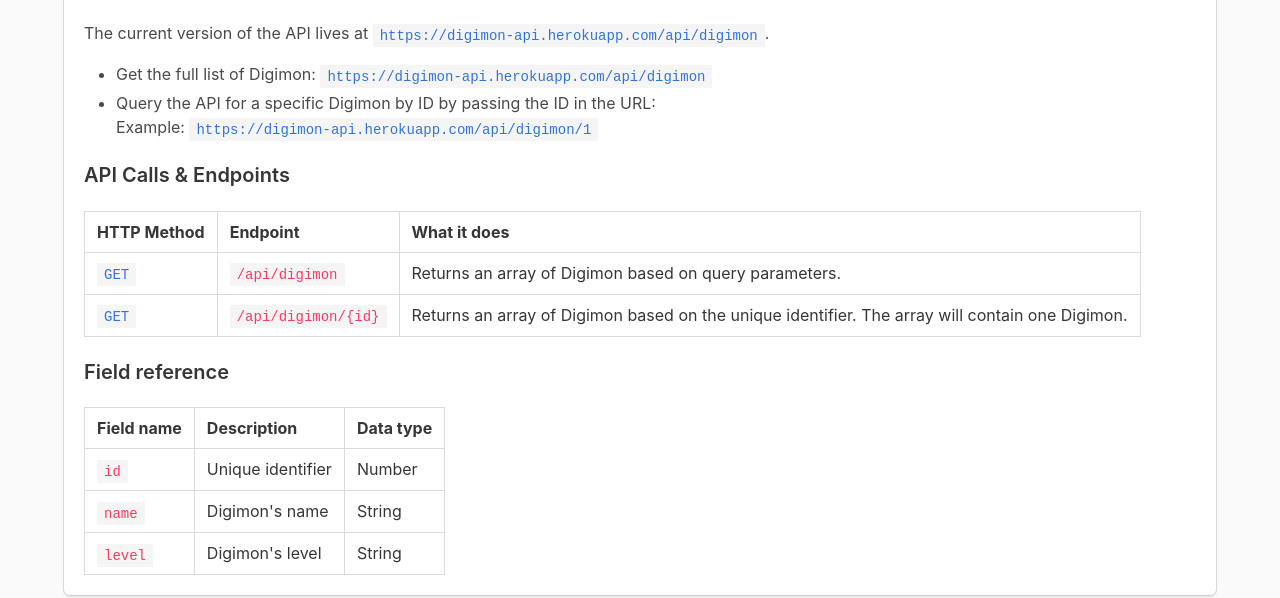
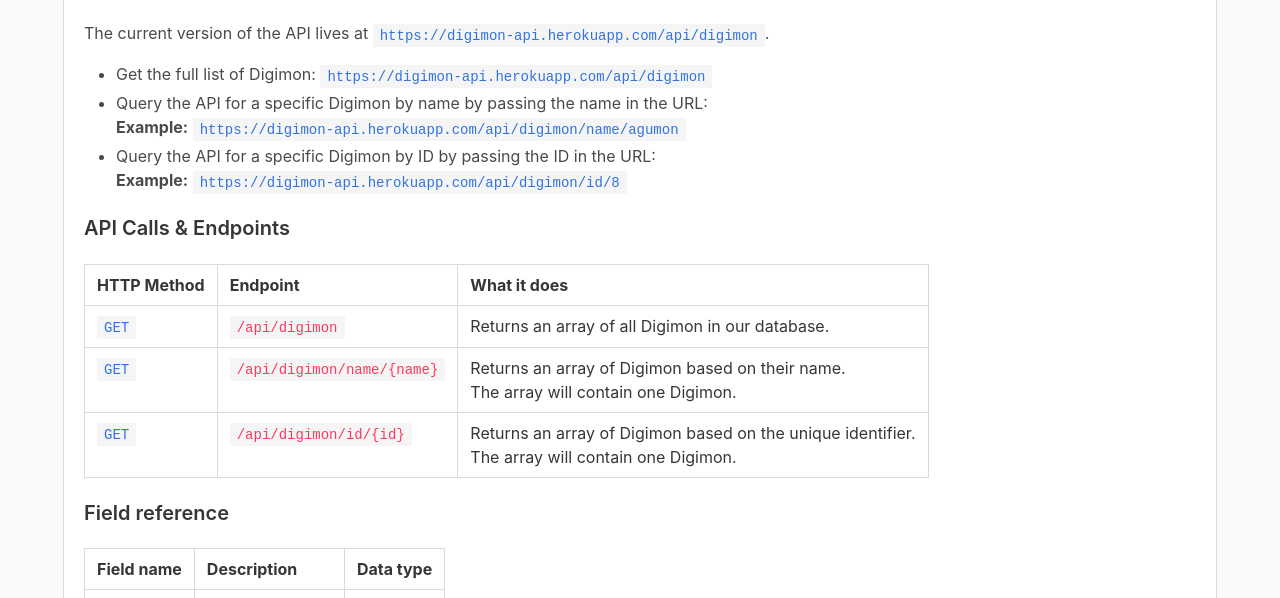
Before and after one commit to heyshadowsmith/digimon-api, a website: page public/index.html in a window 1280 px wide. Shown: the part 136-734 px from the top of the page. Drawn offline with nearby package versions, Linux system fonts and the light colour scheme.

Commit message:
Update docs with name search

```diff
--- a/public/index.html
+++ b/public/index.html
@@ -16,7 +16,8 @@
                 <div class="content">
                     <ul>
                         <li>Get the full list of Digimon: <code><a href="/api/digimon">https://digimon-api.herokuapp.com/api/digimon</a></code></li>
-                        <li>Query the API for a specific Digimon by ID by passing the ID in the URL: <br>Example: <code><a href="/api/digimon/1">https://digimon-api.herokuapp.com/api/digimon/1</a></code></li>
+                        <li>Query the API for a specific Digimon by name by passing the name in the URL: <br><b>Example:</b> <code><a href="/api/digimon/name/agumon">https://digimon-api.herokuapp.com/api/digimon/name/agumon</a></code></li>
+                        <li>Query the API for a specific Digimon by ID by passing the ID in the URL: <br><b>Example:</b> <code><a href="/api/digimon/id/8">https://digimon-api.herokuapp.com/api/digimon/id/8</a></code></li>
                     </ul>
                 </div>
                 <h2 class="title is-5">API Calls & Endpoints</h2>
@@ -32,12 +33,17 @@
                         <tr>
                             <td><code class="has-text-link">GET</code></td>
                             <td><code>/api/digimon</code></td>
-                            <td>Returns an array of Digimon based on query parameters.</td>
+                            <td>Returns an array of all Digimon in our database.</td>
                         </tr>
                         <tr>
                             <td><code class="has-text-link">GET</code></td>
-                            <td><code>/api/digimon/{id}</code></td>
-                            <td>Returns an array of Digimon based on the unique identifier. The array will contain one Digimon.</td>
+                            <td><code>/api/digimon/name/{name}</code></td>
+                            <td>Returns an array of Digimon based on their name. <br>The array will contain one Digimon.</td>
+                        </tr>
+                        <tr>
+                            <td><code class="has-text-link">GET</code></td>
+                            <td><code>/api/digimon/id/{id}</code></td>
+                            <td>Returns an array of Digimon based on the unique identifier. <br>The array will contain one Digimon.</td>
                         </tr>
                     </tbody>
                 </table>
@@ -73,5 +79,4 @@
             <p><small>This API takes inspiration from <a href="http://www.ectozone.net/digimon/codex/index2.html" target="_blank">Ectozone's Digidex</a>.</small></p>
         </div>
     </section>
-    <script defer src="https://use.fontawesome.com/releases/v5.3.1/js/all.js"></script>
 </body></html>
```
